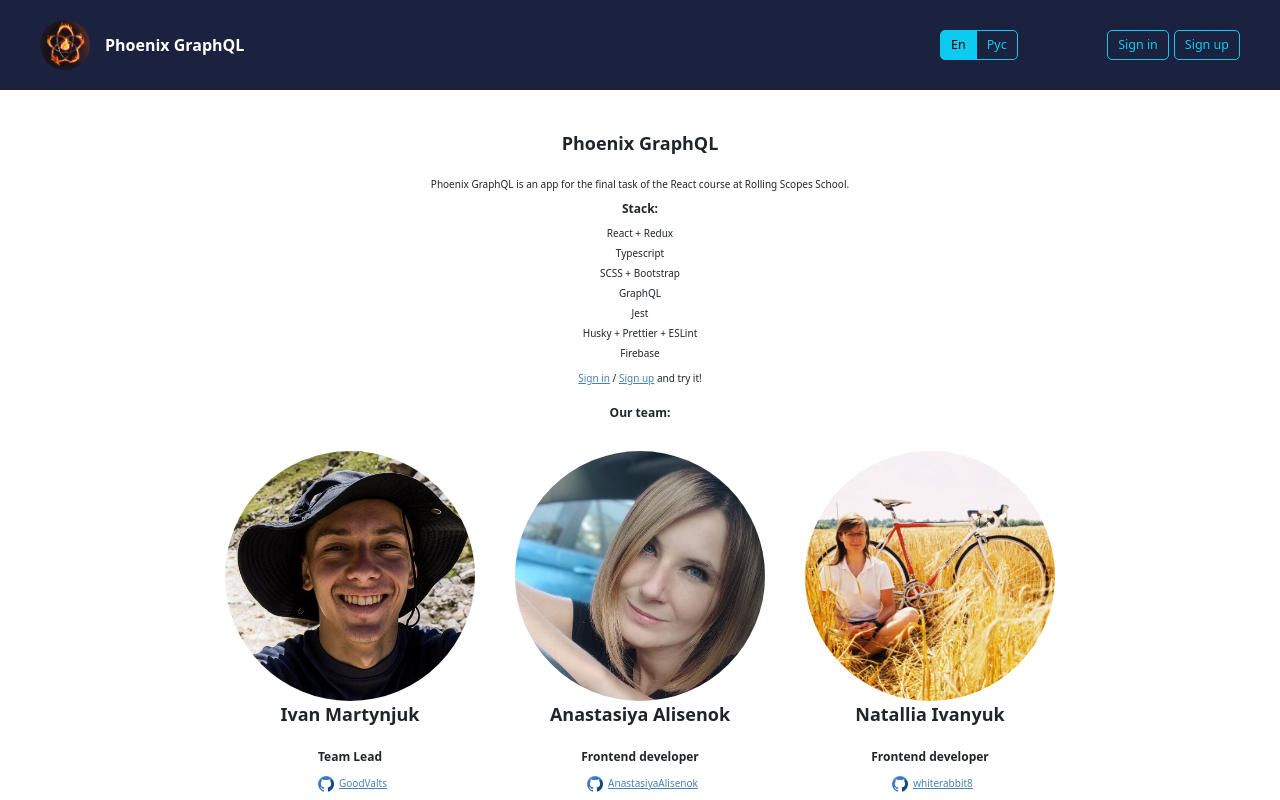
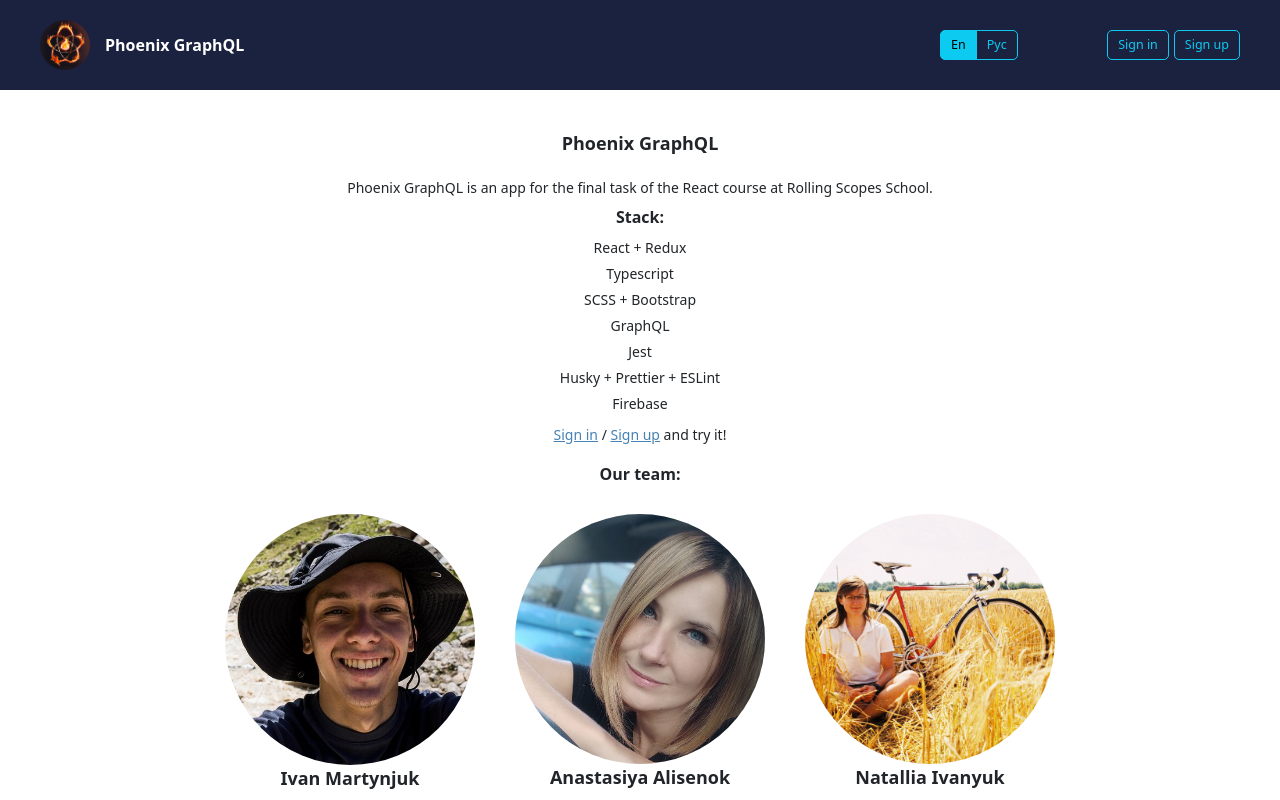
Before and after one commit to GoodValts/graphql-app, a React (Vite) app: page / in a window 1280 px wide. Shown: the top 800 px of the page. Built offline with nearby package versions, Linux system fonts and the light colour scheme; no server answers.

Commit message:
fix: correct font-size and add routing

```diff
--- a/src/pages/WelcomePage/welcome.module.scss
+++ b/src/pages/WelcomePage/welcome.module.scss
@@ -1,7 +1,7 @@
 @import '../../general';
 
 .mainHeader {
-  font-size: large;
+  font-size: 1.8rem;
   font-weight: 700;
   text-align: center;
   margin: $marginDesktop;
@@ -9,6 +9,7 @@
 }
 
 .paragraph {
+  font-size: 1.4rem;
   text-align: center;
   white-space: pre;
   margin: 0;
@@ -19,13 +20,14 @@
 }
 
 .header {
-  font-size: larger;
+  font-size: 1.6rem;
   font-weight: 700;
   text-align: center;
   margin-bottom: $marginDesktopDiv2;
 }
 
 .list {
+  font-size: 1.4rem;
   text-align: center;
   margin: 0 auto;
   margin-bottom: $marginDesktopDiv4;
@@ -41,6 +43,7 @@
   display: block;
   text-align: center;
   color: $defaultTextColor;
+  font-size: 1.4rem;
   text-decoration: underline;
   margin: 0;
   padding: 0;
@@ -73,7 +76,7 @@
 }
 
 .icon {
-  width: 16px;
+  width: 20px;
   margin: 0 $marginDesktopDiv4;
 }
 
--- a/src/pages/WelcomePage/welcome.tsx
+++ b/src/pages/WelcomePage/welcome.tsx
@@ -1,4 +1,5 @@
 import { useContext } from 'react';
+import { useNavigate } from 'react-router-dom';
 import { useAppSelector } from '../../redux/hooks';
 import { selectLanguage } from '../../redux/store';
 import { AuthContext } from '../../controllers/appControllers';
@@ -131,6 +132,7 @@ const textObj: {
 const WelcomePage = (): JSX.Element => {
   const lang = useAppSelector(selectLanguage);
   const { isAuth /* ,  lang */ } = useContext(AuthContext);
+  const navigate = useNavigate();
   return (
     <>
       <header className={styles.mainHeader}>{textObj[lang].header}</header>
@@ -158,11 +160,19 @@ const WelcomePage = (): JSX.Element => {
           </>
         ) : (
           <>
-            <button className={styles.links} type="button">
+            <button
+              className={styles.links}
+              type="button"
+              onClick={(): void => navigate('/login')}
+            >
               {textObj[lang].links.linkSignIn}
             </button>
             <p className={styles.paragraph}> / </p>
-            <button className={styles.links} type="button">
+            <button
+              className={styles.links}
+              type="button"
+              onClick={(): void => navigate('/registration')}
+            >
               {textObj[lang].links.linkSignUp}
             </button>
             <p className={styles.paragraph}>
```
